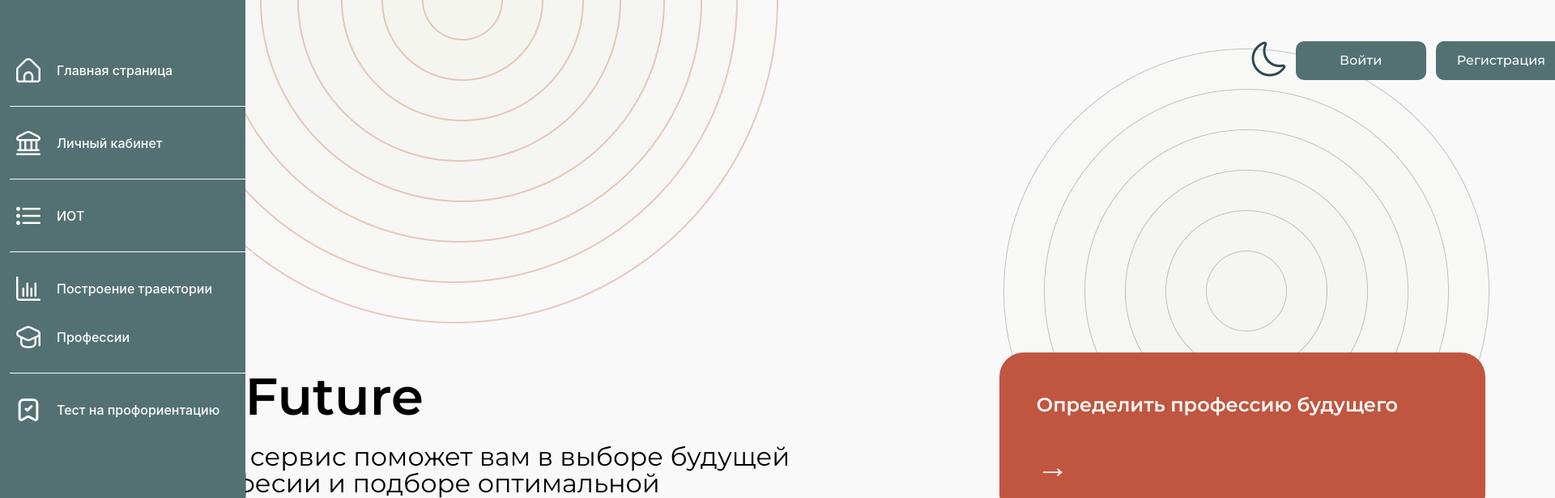
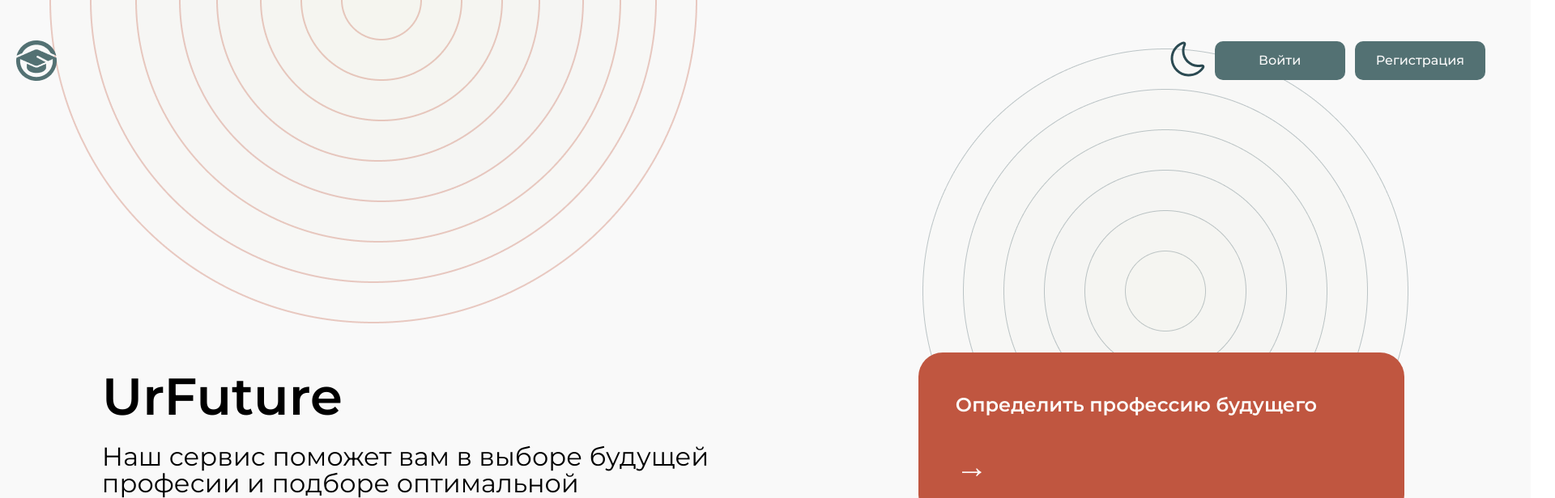
Before and after one commit to leenwood/frontend-app, a React (Create React App) app: page /mainPage in a window 1280 px wide. Shown: the top 616 px of the page at 81% size, 1920 px wide, since content can reach past the window. Built offline with nearby package versions, Linux system fonts and the light colour scheme.

Commit message:
front-fix

```diff
--- a/src/App.js
+++ b/src/App.js
@@ -84,9 +84,9 @@ function App() {
                                                                     'Творческая: ориентация на создание нового, поиск и увлеченность своим делом, генерацию идей. Такая карьера часто переходит в предпринимательскую.\n' +
                                                                     'Предпринимательская: ориентация на реализацию идей, рост статуса и благосостояния, стремление к независимости от внешних факторов.'}
                     />}/>
-                    <Route path='mainPage' element={<MainPage/>}/>
                     <Route path='register' element={<Register/>}/>
                 </Route>
+		<Route path='mainPage' element={<MainPage/>}/>
             </Routes>
         </BrowserRouter>
     );
--- a/src/pages/course-priority/course/course.css
+++ b/src/pages/course-priority/course/course.css
@@ -25,7 +25,6 @@
 
 .checkbox__container {
     margin-right: 100px;
-    margin-top: -49px;
 }
 
 .blocks__container {
--- a/src/pages/main/main.js
+++ b/src/pages/main/main.js
@@ -11,8 +11,8 @@ function Header() {
                 </svg>
             </div>
 
-            <Link to="/register"><Button title="Войти" size="extraLarge" href="" onclick='javascript:location.href="/mainPage";' /></Link>
-            <Link to="/registration"><Button title="Регистрация" size="extraLarge" /></Link>
+            <Link to="/directions"><Button title="Войти" size="extraLarge" href="" onclick='javascript:location.href="/mainPage";' /></Link>
+            <Link to="/directions"><Button title="Регистрация" size="extraLarge" /></Link>
         </div>
     </header>
 }
@@ -42,7 +42,7 @@ function Content() {
 
 
 function mainPage() {
-    return <div className={styles.mainPage}>
+    return <div style={{marginLeft: -100 + 'px'}} className={styles.mainPage}>
         <Header />
         <Content />
     </div>
--- a/src/pages/teacher-priority/subject-teachers/subject-teacher.css
+++ b/src/pages/teacher-priority/subject-teachers/subject-teacher.css
@@ -17,7 +17,6 @@
 }
 
 .checkbox__container {
-    margin-top: -49px;
 }
 
 .blocks__container {
```
Also changed, not shown: 1 other file (tests, documents, lock files or other folders).
